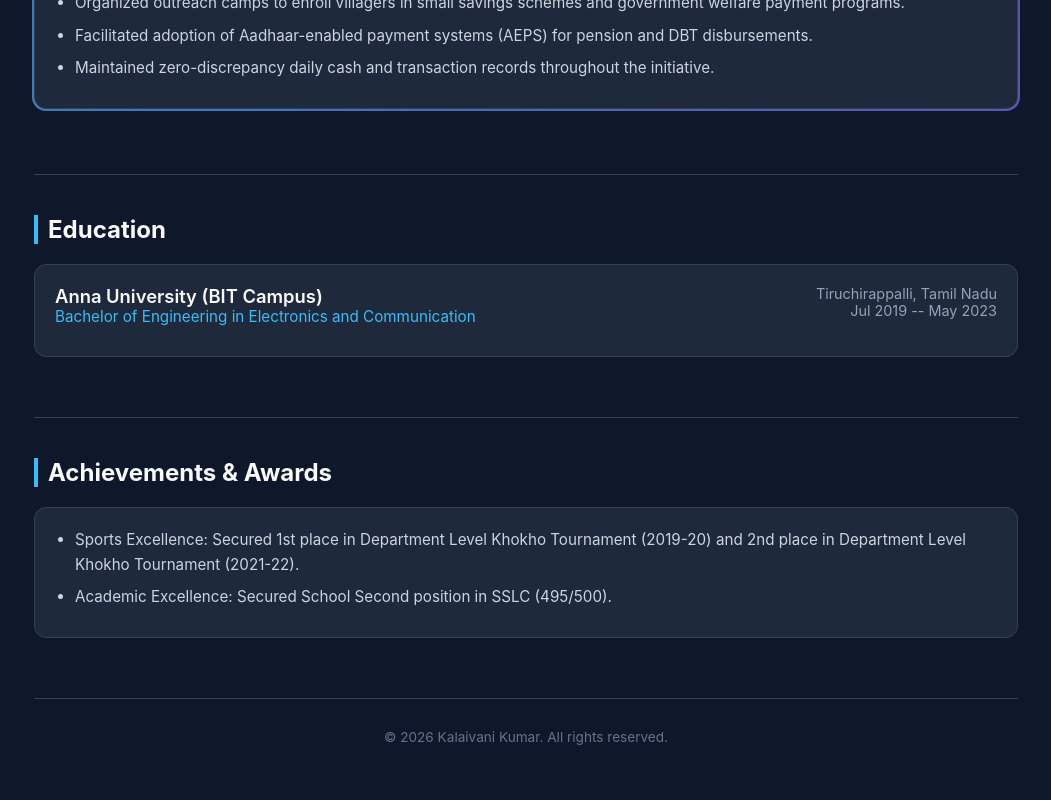
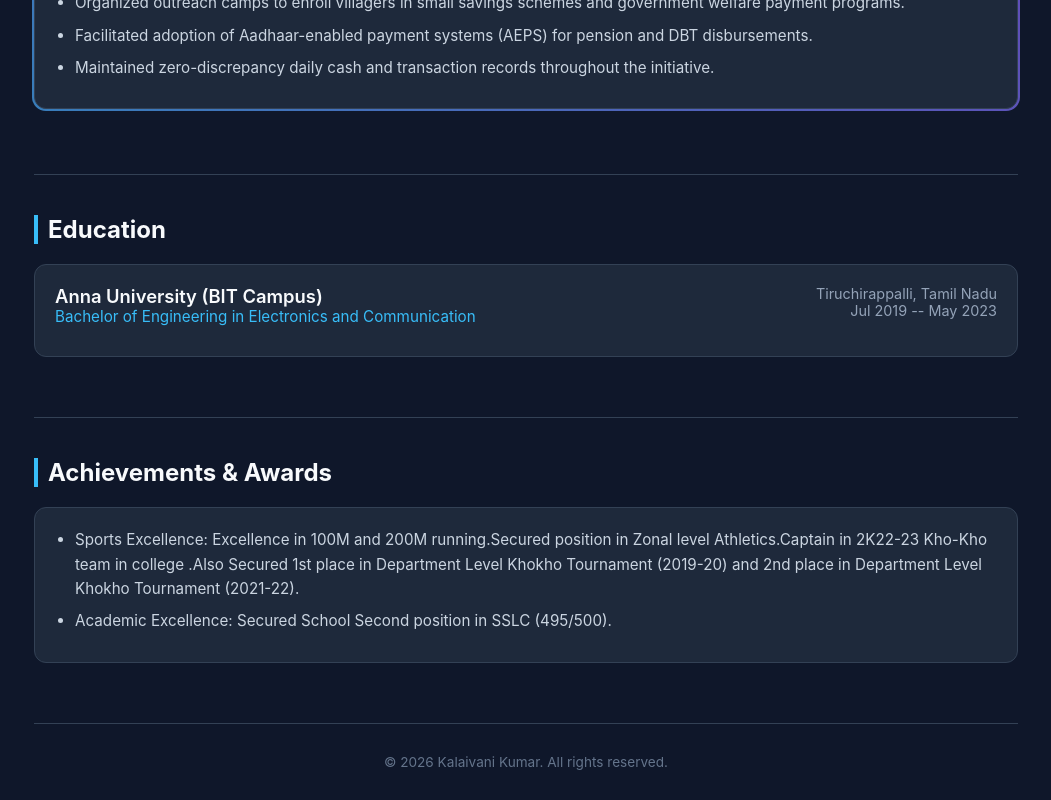
Before and after one commit to Vimalbharath/Aider, a React (Create React App) app: page / in a window 1280 px wide. Shown: the part 1909-2709 px from the top of the page, without its empty margins (114-1165 px from the left). Before the commit the page ends 2684 px from the top, so only its background shows below. Built offline with nearby package versions, Linux system fonts and the light colour scheme.

Commit message:
Update App.js

```diff
--- a/src/App.js
+++ b/src/App.js
@@ -79,7 +79,7 @@ projects: [
       period: "Jul 2019 -- May 2023"
     },
     achievements: [
-      "Sports Excellence: Secured 1st place in Department Level Khokho Tournament (2019-20) and 2nd place in Department Level Khokho Tournament (2021-22).",
+      "Sports Excellence: Excellence in 100M and 200M running.Secured position in Zonal level Athletics.Captain in 2K22-23 Kho-Kho team in college .Also Secured 1st place in Department Level Khokho Tournament (2019-20) and 2nd place in Department Level Khokho Tournament (2021-22).",
       "Academic Excellence: Secured School Second position in SSLC (495/500)."
     ]
   };
```
